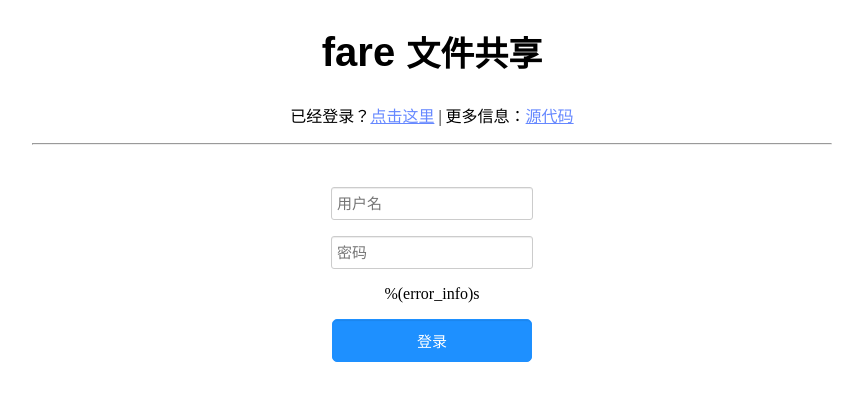
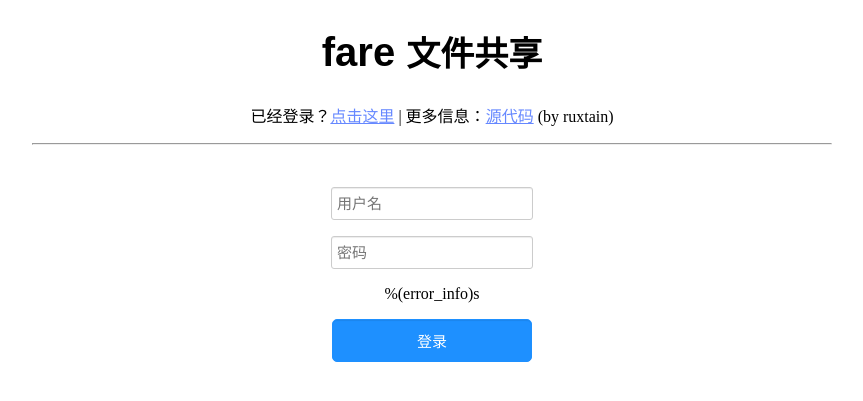
Before and after one commit to ruxtain/fare, a Python web app: template templates/login.html in a window 1280 px wide. Shown: the top 401 px of the page, without its empty margins (208-1071 px from the left). Run offline with Jinja, Linux system fonts and the light colour scheme; the template is opened without the code that fills it, so the values that code supplies are empty.

Commit message:
modified a few templates

```diff
--- a/main.py
+++ b/main.py
@@ -7,7 +7,6 @@
 
 from wsgiref.simple_server import make_server
 from cgi import FieldStorage
-import socket
 import views
 import os
 
--- a/templates/home.html
+++ b/templates/home.html
@@ -52,7 +52,9 @@ table td {
     <div class="wrapper">
         <div class="main">
             <h1 style="font-size: 40px; font-family: sans-serif;">fare <span style="font-size: 0.85em">文件共享</span></h1>
-            <p>当前用户：<span id="username">%(username)s</span> · <a href="/logout">退出</a></p>
+            <p>当前用户：<span id="username">%(username)s</span> · <a href="/logout">退出</a>
+                <span title="如需修改登录密码，请联系管理员">(?)</span>
+            </p>
             <hr>
             <form enctype="multipart/form-data" method="post" action="/upload">
             <p>
--- a/templates/login.html
+++ b/templates/login.html
@@ -60,7 +60,7 @@
     <div class="wrapper">
         <div class="main">
             <h1 style="font-size: 40px; font-family: sans-serif;">fare <span style="font-size: 0.85em">文件共享</span></h1>
-            <p>已经登录？<a href="/">点击这里</a> | 更多信息：<a href="https://github.com/ruxtain/fare" target="_blank">源代码</a></p>
+            <p>已经登录？<a href="/">点击这里</a> | 更多信息：<a href="https://github.com/ruxtain/fare" target="_blank">源代码</a> (by ruxtain)</p>
             <hr>
             <br>
             <form method="post">
```
